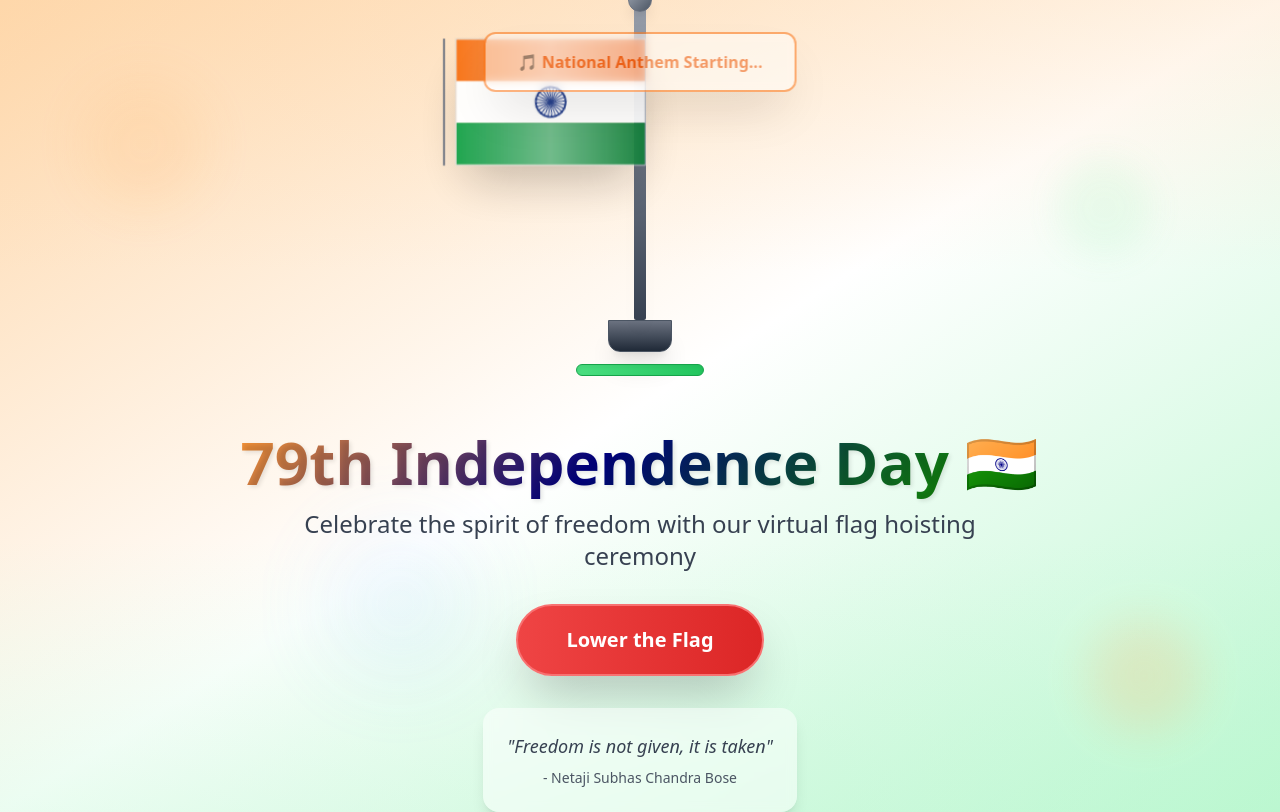
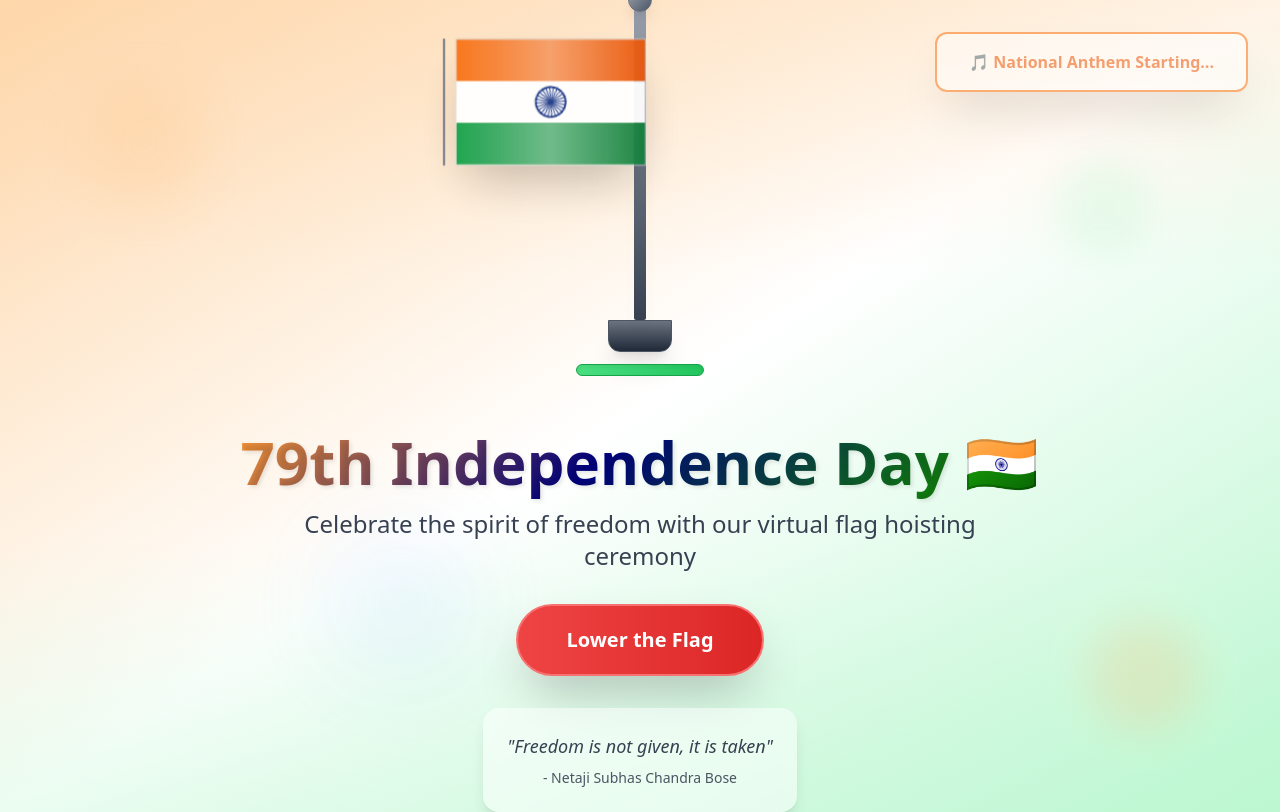
Before and after one commit to peddintimadhusudhan-blip/flag, a React (Vite) app: page / in a window 1280 px wide. Both pictures are taken after a click on the button "Hoist the Flag 🇮🇳". Built offline with nearby package versions, Linux system fonts and the light colour scheme.

Commit message:
Move anthem notifications to top-right

```diff
--- a/src/App.tsx
+++ b/src/App.tsx
@@ -74,7 +74,7 @@ function App() {
 
       {/* Anthem Notice */}
       {showAnthemNotice && (
-        <div className="fixed top-8 left-1/2 transform -translate-x-1/2 z-50 bg-white/90 backdrop-blur-sm border-2 border-orange-500 rounded-xl px-8 py-4 shadow-2xl animate-pulse">
+        <div className="fixed top-8 right-8 z-50 bg-white/90 backdrop-blur-sm border-2 border-orange-500 rounded-xl px-8 py-4 shadow-2xl animate-pulse">
           <p className="text-orange-600 font-semibold text-center">
             🎵 National Anthem Starting...
           </p>
@@ -83,7 +83,7 @@ function App() {
 
       {/* Playing Indicator */}
       {isAnthemPlaying && (
-        <div className="fixed bottom-8 left-1/2 transform -translate-x-1/2 z-50 bg-gradient-to-r from-green-600 to-green-700 text-white rounded-xl px-8 py-4 shadow-2xl">
+        <div className="fixed top-8 right-8 z-50 bg-gradient-to-r from-green-600 to-green-700 text-white rounded-xl px-8 py-4 shadow-2xl">
           <p className="font-semibold text-center flex items-center">
             <span className="animate-pulse mr-2">🎵</span>
             Playing National Anthem
```
